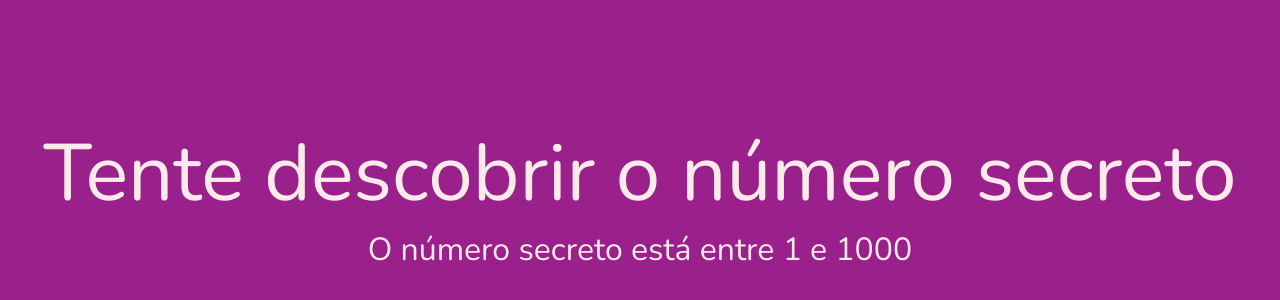
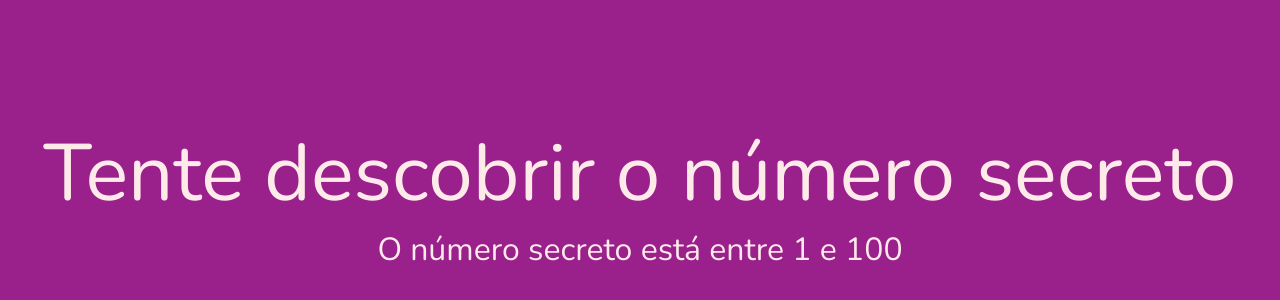
Before and after one commit to rafaeladns/jogo-numero-secreto, a plain HTML site: page index.html in a window 1280 px wide. Shown: the part 180-480 px from the top of the page. Drawn offline with nearby package versions, Linux system fonts and the light colour scheme.

Commit message:
Correção

```diff
--- a/app/reconhecimentoDeVoz.js
+++ b/app/reconhecimentoDeVoz.js
@@ -1,4 +1,4 @@
-// Reconhecimento de voz
+
 const elementoChute = document.getElementById('chute');
 
 
@@ -22,6 +22,7 @@ function exibeChuteNaTela(chute) {
     <div>Você disse:</div>
     <span class="box">${chute}</span>
     `
+
 }
 
 recognition.addEventListener('end', () => {
--- a/app/sortearNumero.js
+++ b/app/sortearNumero.js
@@ -1,6 +1,6 @@
 // Sortear um número secreto aleatório
 const menorValor = 1;
-const maiorValor = 1000;
+const maiorValor = 100;
 const numeroSecreto = gerarNumeroAleatorio()
 
 
--- a/app/validacao.js
+++ b/app/validacao.js
@@ -4,7 +4,6 @@ function verificaSeOChutePossuiUmValorValido(chute) {
     if (chuteForInvalido(numero)) {
         elementoChute.innerHTML += '<div>Valor inválido</div>';
         return
-
     }
 
     if(numeroForMaiorOuMenorQueOValorPermitido(numero)) {
@@ -50,3 +49,5 @@ document.body.addEventListener('click',e => {
         window.location.reload();
     }
 })
+
+//Api estava apresentando os valores abaixo de 10 por extenso, criado um objeto para resolver este bug da API
--- a/index.html
+++ b/index.html
@@ -12,7 +12,7 @@
 <body>
     <h1>Tente descobrir o número secreto</h1>
 
-    <h3>O número secreto está entre <span id="menor-valor">0</span> e <span id="maior-valor">1000</span></h3>
+    <h3>O número secreto está entre <span id="menor-valor">1</span> e <span id="maior-valor">100</span></h3>
 
     <div id="chute" class="mensagem">
     </div>
```
